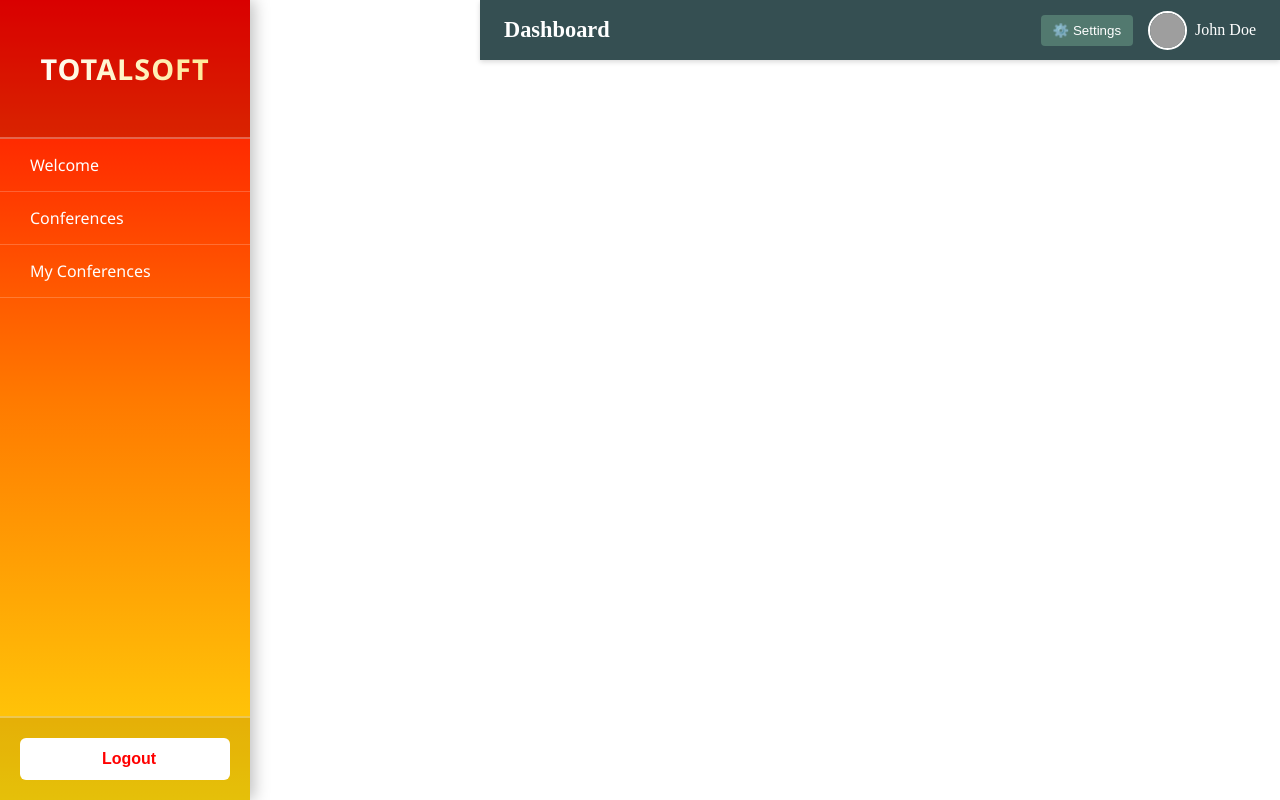
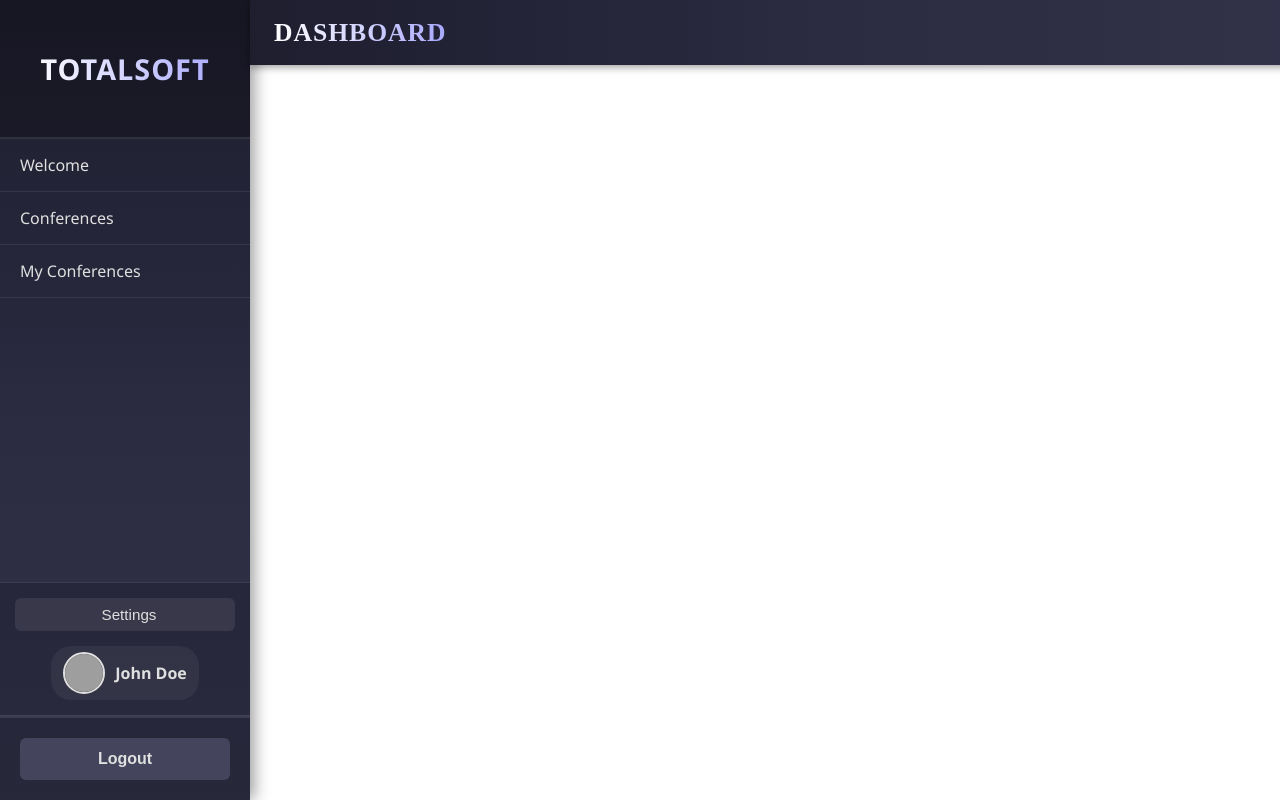
Before and after one commit to FeliciaMM/Angular, an Angular app in the folder my-first-project/: page / in a window 1280 px wide. Built offline with nearby package versions, Linux system fonts and the light colour scheme; grey boxes are pictures that could not be loaded.

Commit message:
sidebar contentbar

```diff
--- a/my-first-project/src/app/layout/content-bar/content-bar.html
+++ b/my-first-project/src/app/layout/content-bar/content-bar.html
@@ -1,13 +1,5 @@
-<!-- content-bar.component.html -->
 <header class="content-bar">
   <div class="left">
-    <h1>Dashboard</h1>
-  </div>
-  <div class="right">
-    <button class="action-btn">⚙️ Settings</button>
-    <div class="user">
-      <img src="https://ui-avatars.com/api/?name=User" alt="User avatar" />
-      <span>John Doe</span>
-    </div>
+    <h1 class="dashboard-title">Dashboard</h1>
   </div>
 </header>
--- a/my-first-project/src/app/layout/content-bar/content-bar.scss
+++ b/my-first-project/src/app/layout/content-bar/content-bar.scss
@@ -1,53 +1,103 @@
+/* Bara de sus */
 .content-bar {
-  height: 60px;
-  background-color: #354f52;
-  color: white;
+  height: 65px;
+  background: linear-gradient(90deg, #1e1e2f, #2a2a40, #32324a);
+  color: #e0e0e0;
   display: flex;
   justify-content: space-between;
   align-items: center;
   padding: 0 1.5rem;
-  margin-left: 240px; /* pentru a nu fi sub sidebar */
   position: fixed;
   top: 0;
-  right: 0;
-  left: 240px;
-  box-shadow: 0 2px 5px rgba(0, 0, 0, 0.15);
+  left: 250px;
+  width: calc(100% - 250px);
+  box-shadow: 0 2px 8px rgba(0, 0, 0, 0.4);
   z-index: 100;
 }
 
-.content-bar .left h1 {
+/* Titlul */
+.dashboard-title {
   margin: 0;
-  font-size: 1.4rem;
+  font-size: 1.6rem;
+  font-weight: 700;
+  background: linear-gradient(90deg, #ffffff, #a8a8ff);
+  background-clip: text;
+  -webkit-background-clip: text;
+  -webkit-text-fill-color: transparent;
+  text-transform: uppercase;
+  letter-spacing: 1px;
 }
 
+/* Partea dreaptă */
 .content-bar .right {
   display: flex;
   align-items: center;
-  gap: 15px;
+  gap: 20px;
 }
 
+/* Buton setări */
 .action-btn {
-  background: #52796f;
+  background: rgba(255, 255, 255, 0.08);
   border: none;
-  padding: 8px 12px;
-  color: white;
+  padding: 8px 14px;
+  color: #e0e0e0;
   cursor: pointer;
-  border-radius: 4px;
+  border-radius: 6px;
+  font-size: 0.95rem;
+  display: flex;
+  align-items: center;
+  gap: 8px;
+  transition: all 0.3s ease;
 }
 
 .action-btn:hover {
-  background: #6b9080;
+  background: rgba(255, 255, 255, 0.2);
+  transform: scale(1.05);
 }
 
+.action-btn i {
+  font-size: 1.1rem;
+}
+
+/* Zona user */
 .user {
   display: flex;
   align-items: center;
-  gap: 8px;
+  gap: 10px;
+  background: rgba(255, 255, 255, 0.05);
+  padding: 6px 12px;
+  border-radius: 20px;
 }
 
 .user img {
-  width: 35px;
-  height: 35px;
+  width: 38px;
+  height: 38px;
   border-radius: 50%;
-  border: 2px solid white;
+  border: 2px solid #e0e0e0;
+  object-fit: cover;
 }
+
+.user span {
+  font-weight: 600;
+  color: #e0e0e0;
+}
+
+/* Responsive */
+@media (max-width: 768px) {
+  .content-bar {
+    left: 0;
+    width: 100%;
+  }
+
+  .dashboard-title {
+    font-size: 1.2rem;
+  }
+
+  .action-btn {
+    padding: 6px 10px;
+  }
+
+  .user span {
+    display: none;
+  }
+}
--- a/my-first-project/src/app/layout/sidebar/sidebar.html
+++ b/my-first-project/src/app/layout/sidebar/sidebar.html
@@ -1,4 +1,3 @@
-<!-- sidebar.component.html -->
 <nav class="sidebar">
   <!-- Titlul aplicației -->
   <div class="sidebar-header">
@@ -13,23 +12,28 @@
         routerLinkActive="active"
         [routerLinkActiveOptions]="{ exact: true }"
       >
-        <i class="fa fa-home"></i> Welcome
+        Welcome
       </a>
     </li>
     <li>
-      <a routerLink="pages/conferences" routerLinkActive="active">
-        <i class="fa fa-calendar"></i> Conferences
-      </a>
+      <a routerLink="pages/conferences" routerLinkActive="active"> Conferences </a>
     </li>
     <li>
-      <a routerLink="pages/my-conferences" routerLinkActive="active">
-        <i class="fa fa-star"></i> My Conferences
-      </a>
+      <a routerLink="pages/my-conferences" routerLinkActive="active"> My Conferences </a>
     </li>
   </ul>
 
-  <!-- Footer-ul cu logout -->
+  <!-- Secțiune User + Settings -->
+  <div class="sidebar-user-section">
+    <button class="action-btn"><i class="fa fa-cog"></i> Settings</button>
+    <div class="user">
+      <img src="https://ui-avatars.com/api/?name=John+Doe" alt="User avatar" />
+      <span>John Doe</span>
+    </div>
+  </div>
+
+  <!-- Footer cu Logout -->
   <div class="sidebar-footer">
-    <button class="logout-btn"><i class="fa fa-sign-out-alt"></i> Logout</button>
+    <button class="logout-btn">Logout</button>
   </div>
 </nav>
--- a/my-first-project/src/app/layout/sidebar/sidebar.scss
+++ b/my-first-project/src/app/layout/sidebar/sidebar.scss
@@ -2,15 +2,15 @@
 .sidebar {
   width: 250px;
   height: 100vh;
-  background: linear-gradient(180deg, #ff0000, #ff7a00, #ffd60a);
-  color: white;
+  background: linear-gradient(180deg, #1e1e2f, #2a2a40, #32324a);
+  color: #e0e0e0;
   display: flex;
   flex-direction: column;
   justify-content: space-between;
   position: fixed;
   left: 0;
   top: 0;
-  box-shadow: 4px 0 15px rgba(0, 0, 0, 0.25);
+  box-shadow: 4px 0 15px rgba(0, 0, 0, 0.4);
   font-family: 'Segoe UI', Tahoma, Geneva, Verdana, sans-serif;
 }
 
@@ -18,14 +18,15 @@
 .sidebar-header {
   padding: 25px;
   text-align: center;
-  background: rgba(0, 0, 0, 0.15);
-  border-bottom: 2px solid rgba(255, 255, 255, 0.3);
+  background: rgba(0, 0, 0, 0.25);
+  border-bottom: 2px solid rgba(255, 255, 255, 0.1);
 }
 
 .app-title {
   font-size: 1.8rem;
   font-weight: 700;
-  background: linear-gradient(90deg, #fff, #ffe88f);
+  background: linear-gradient(90deg, #ffffff, #a8a8ff);
+  background-clip: text;
   -webkit-background-clip: text;
   -webkit-text-fill-color: transparent;
   letter-spacing: 1px;
@@ -41,7 +42,7 @@
 }
 
 .sidebar-menu li {
-  border-bottom: 1px solid rgba(255, 255, 255, 0.2);
+  border-bottom: 1px solid rgba(255, 255, 255, 0.08);
 }
 
 .sidebar-menu a {
@@ -50,18 +51,18 @@
   gap: 10px;
   padding: 15px 20px;
   text-decoration: none;
-  color: white;
+  color: #e0e0e0;
   font-size: 1rem;
   transition: all 0.3s ease;
 }
 
 .sidebar-menu a:hover {
-  background: rgba(255, 255, 255, 0.15);
+  background: rgba(255, 255, 255, 0.08);
   padding-left: 25px;
 }
 
 .sidebar-menu a.active {
-  background: rgba(255, 255, 255, 0.25);
+  background: rgba(255, 255, 255, 0.15);
   font-weight: 600;
 }
 
@@ -70,18 +71,79 @@
   font-size: 1.2rem;
 }
 
+/* Secțiunea User + Settings */
+.sidebar-user-section {
+  display: flex;
+  flex-direction: column;
+  align-items: center;
+  padding: 15px;
+  gap: 15px;
+  border-top: 1px solid rgba(255, 255, 255, 0.1);
+  border-bottom: 1px solid rgba(255, 255, 255, 0.1);
+  background: rgba(0, 0, 0, 0.15);
+}
+
+/* Butonul Settings */
+.sidebar-user-section .action-btn {
+  background: rgba(255, 255, 255, 0.08);
+  border: none;
+  padding: 8px 14px;
+  color: #e0e0e0;
+  cursor: pointer;
+  border-radius: 6px;
+  font-size: 0.95rem;
+  display: flex;
+  align-items: center;
+  gap: 8px;
+  width: 100%;
+  justify-content: center;
+  transition: all 0.3s ease;
+}
+
+.sidebar-user-section .action-btn:hover {
+  background: rgba(255, 255, 255, 0.2);
+  transform: scale(1.05);
+}
+
+.sidebar-user-section .action-btn i {
+  font-size: 1.1rem;
+}
+
+/* Informații user */
+.user {
+  display: flex;
+  align-items: center;
+  gap: 10px;
+  background: rgba(255, 255, 255, 0.05);
+  padding: 6px 12px;
+  border-radius: 20px;
+  color: #e0e0e0;
+}
+
+.user img {
+  width: 38px;
+  height: 38px;
+  border-radius: 50%;
+  border: 2px solid #e0e0e0;
+  object-fit: cover;
+}
+
+.user span {
+  font-weight: 600;
+}
+
 /* Footer + Logout */
 .sidebar-footer {
   padding: 20px;
-  border-top: 2px solid rgba(255, 255, 255, 0.3);
-  background: rgba(0, 0, 0, 0.1);
+  border-top: 2px solid rgba(255, 255, 255, 0.1);
+  background: rgba(0, 0, 0, 0.2);
 }
 
 .logout-btn {
   width: 100%;
   padding: 12px;
-  background: #ffffff;
-  color: #ff0000;
+  background: #44445c;
+  color: #e0e0e0;
   border: none;
   cursor: pointer;
   border-radius: 6px;
@@ -95,8 +157,8 @@
 }
 
 .logout-btn:hover {
-  background: #ffd60a;
-  color: #000;
+  background: #6262ff;
+  color: #ffffff;
   transform: scale(1.05);
 }
 
```
